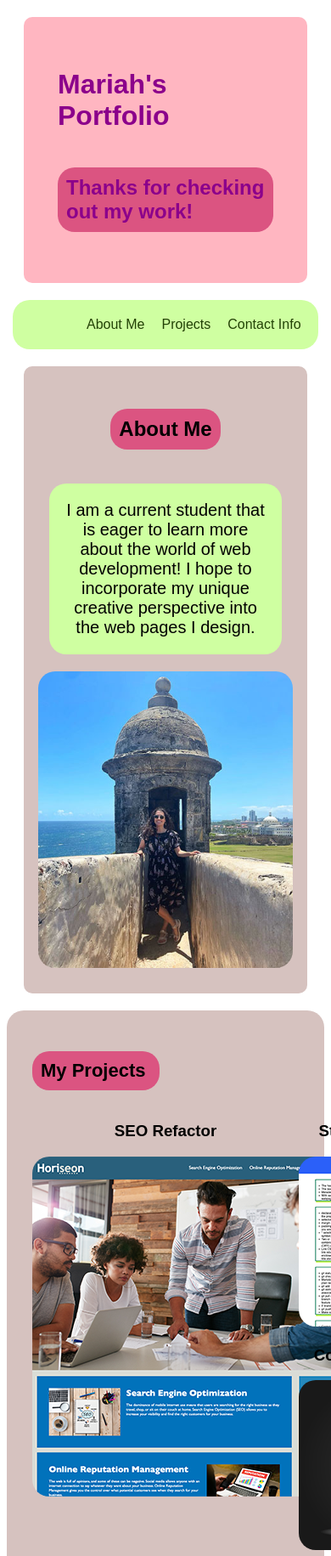
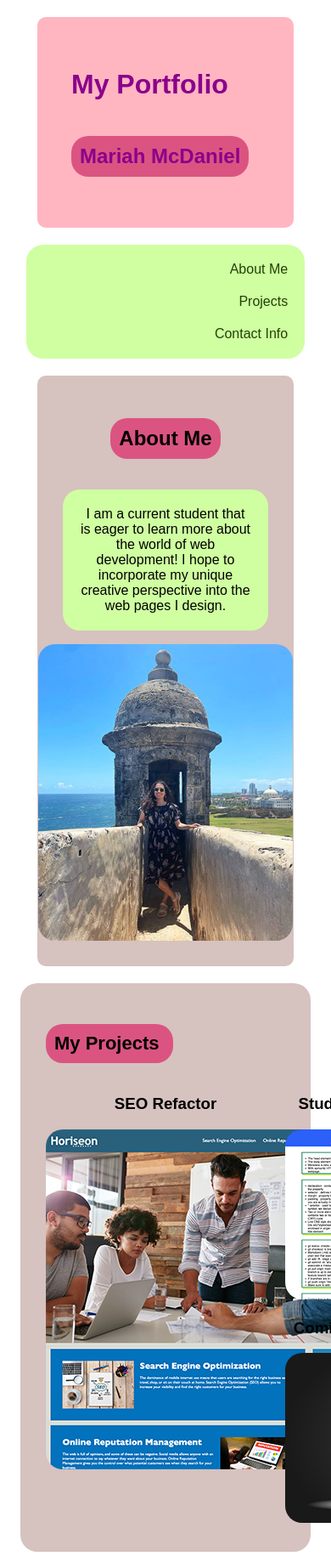
Before and after one commit to mariahmcdaniel/my-portfolio, a plain HTML site: page index.html in a window 390 px wide. Shown: the top 1831 px of the page at 85% size. Drawn offline with Linux system fonts and the light colour scheme.

Commit message:
changed fonts to clamp feature and changed fixed sized to min or max for responsive elements

```diff
--- a/assets/css/style.css
+++ b/assets/css/style.css
@@ -2,6 +2,7 @@
     max-width: 1140px;
     margin: 0 auto;
     font-family: Arial, Helvetica, sans-serif;
+    padding: 0 1em;
 }
 
 header {
@@ -49,6 +50,7 @@ a:hover {
     padding: 30px;
     margin: 20px;
     text-align: center;
+    font-size: clamp(3rem, 1rem + vw, 7rem)
 }
 
 h2 {
@@ -66,7 +68,7 @@ p {
     background-color: #CFFFA1;
     padding: 20px;
     border-radius: 20px;
-    font-size: 20px;
+    font-size: clamp(2rem, 1rem +vw, 7rem);
 }
 
 #projects {
@@ -76,7 +78,7 @@ p {
 }
 
 #projects h2 {
-    width: 130px;
+    max-width: 130px;
     font-size: 22px;
 
 }
@@ -88,15 +90,15 @@ p {
     text-align: center;
     flex-direction: column;
     max-height: 600px;
-    max-width: 650px;
+    max-width: 900px;
 }
 
 article {
-    width: 50%;
+    max-width: 50%;
 }
 
 #mainarticle {
-    width: 100%;
+    max-width: 100%;
 }
 
 footer {
@@ -123,3 +125,11 @@ footer a {
 #myphoto {
     width: 300px;
 }
+
+@media screen and (max-width: 768px) {
+
+    nav,
+    footer {
+        flex-direction: column;
+    }
+}
--- a/index.html
+++ b/index.html
@@ -12,8 +12,8 @@
 <body>
     <div class="container">
         <header>
-            <h1>Mariah's Portfolio</h1>
-            <h2>Thanks for checking out my work!</h2>
+            <h1>My Portfolio</h1>
+            <h2>Mariah McDaniel</h2>
         </header>
 
         <nav>
```
